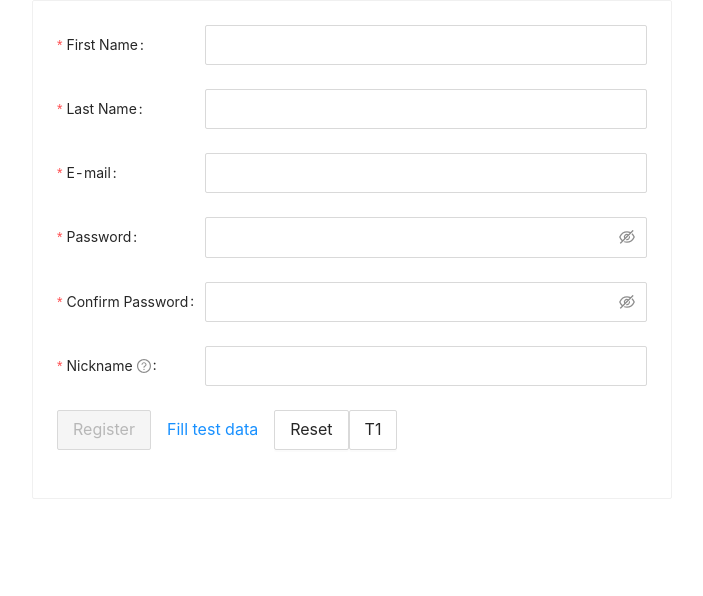
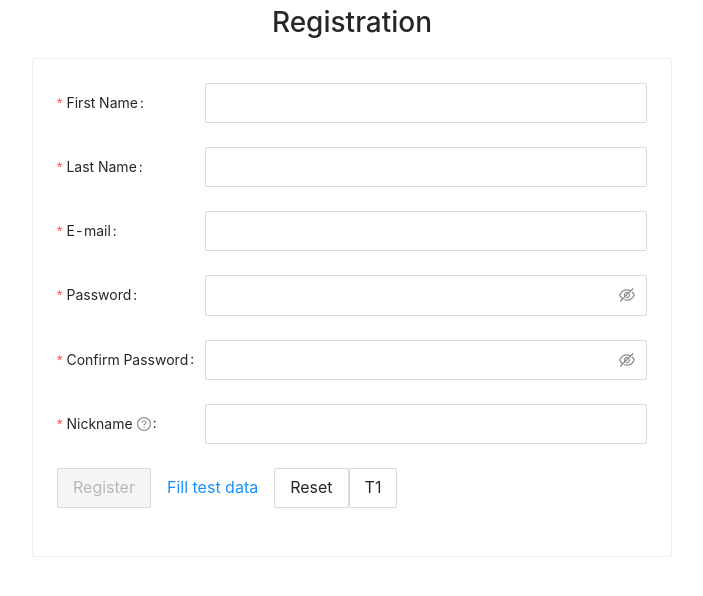
Before and after one commit to AlexGitH/excel-test, a React (Create React App) app in the folder client/: page / in a window 1280 px wide. Shown: the top 596 px of the page, without its empty margins (288-991 px from the left). Built offline with nearby package versions, Linux system fonts and the light colour scheme.

Commit message:
Add heading for login and registration forms;

```diff
--- a/client/src/App.js
+++ b/client/src/App.js
@@ -42,8 +42,10 @@ function App() {
         <Row justify="center" style={{ minHeight: '100vh' }}>
           {/* <Col span={8} > */}
           <Col xs={24} sm={22} md={18} lg={16} xl={12} >
+            {/* <h1 align="center" > Login </h1>
+            <CNormalLoginForm /> */}
 
-            {/* <CNormalLoginForm /> */}
+            <h1 align="center" > Registration </h1>
             <CRegistrationForm />
 
           </Col>
```
